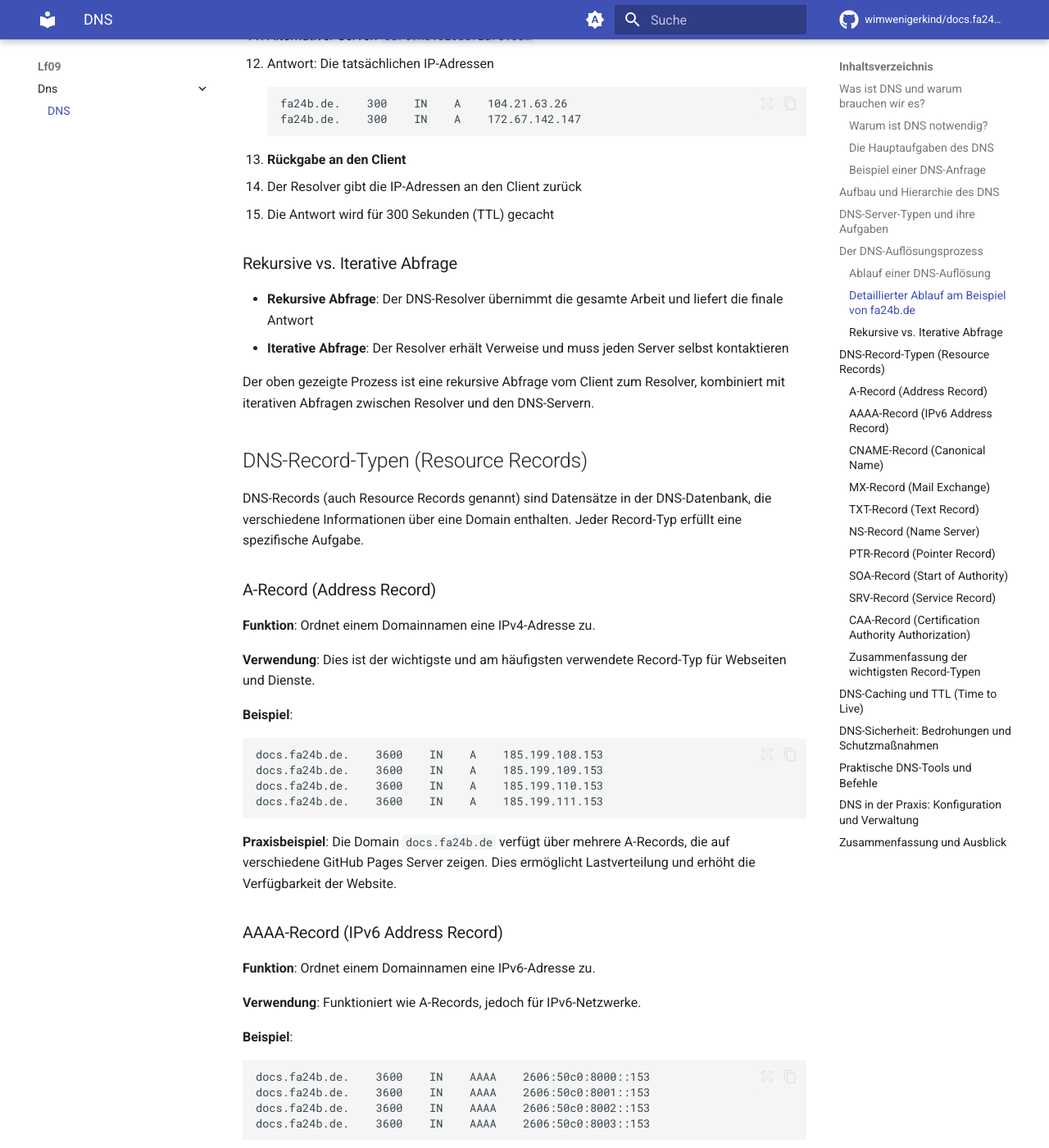
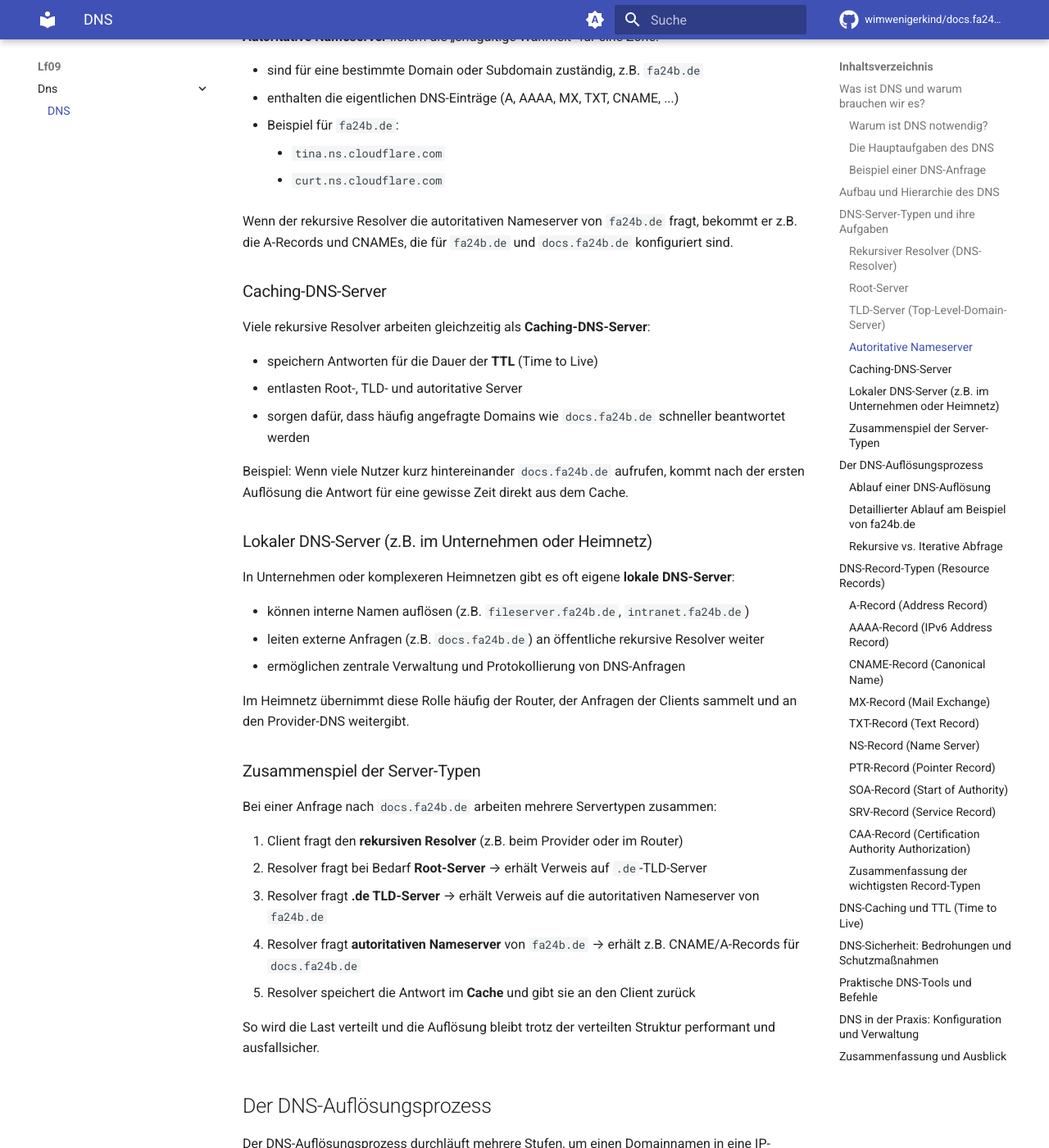
Before and after one commit to wimwenigerkind/docs.fa24b.de, an MkDocs documentation site: the page built from docs/lf09/dns/index.md, in a window 1280 px wide and 1400 px high, scrolled down 2442 px. Shown: the whole window at 82% size. Built offline with MkDocs 1.6.1 and Material for MkDocs 9.7.7, drawn with Linux system fonts in a browser that asks for light colours; comment, search, counter and statistics services are not loaded; the version menu is left out; some of the changed text lies outside the part shown.

Commit message:
added "DNS Server Typen"

```diff
--- a/docs/lf09/dns/index.md
+++ b/docs/lf09/dns/index.md
@@ -39,6 +39,84 @@
 ## Aufbau und Hierarchie des DNS
 
 ## DNS-Server-Typen und ihre Aufgaben
+
+Im Domain Name System übernehmen unterschiedliche DNS-Server spezielle Aufgaben. Zusammengenommen sorgen sie dafür, dass
+Domains wie `docs.fa24b.de` zuverlässig und schnell aufgelöst werden können.
+
+### Rekursiver Resolver (DNS-Resolver)
+
+Der **rekursive Resolver** ist meist der erste Ansprechpartner für Clients:
+
+- läuft oft beim Internetprovider, in Unternehmen oder auf öffentlichen DNS-Diensten (z\.B. 1\.1\.1\.1, 8\.8\.8\.8)
+- nimmt Anfragen von Clients entgegen (z\.B. für `docs.fa24b.de`)
+- fragt bei Bedarf weitere DNS-Server (Root, TLD, autoritative Server) ab
+- speichert Antworten im **Cache**, um zukünftige Anfragen schneller zu beantworten
+
+Für deinen Rechner ist der rekursive Resolver typischerweise im Router oder in den Netzwerkeinstellungen konfiguriert.
+
+### Root-Server
+
+Die **Root-Server** stehen an der Spitze der DNS-Hierarchie:
+
+- kennen keine einzelnen Domains wie `fa24b.de`
+- liefern nur Hinweise, welche **TLD-Server** für eine Endung wie `.de` zuständig sind
+- sind weltweit verteilt und in 13 logische Servergruppen eingeteilt (`a.root-servers.net` bis `m.root-servers.net`)
+
+Ohne Root-Server könnte der Auflösungsprozess nicht bei Null gestartet werden.
+
+### TLD-Server (Top-Level-Domain-Server)
+
+Die **TLD-Server** sind für eine bestimmte Domain-Endung zuständig, z\.B. `.de`:
+
+- verwalten Informationen darüber, welche **autoritativen Nameserver** für eine Domain wie `fa24b.de` zuständig sind
+- speichern \*keine\* A\-Records für `docs.fa24b.de`, sondern nur NS\-Records für `fa24b.de`
+- Beispiel: `.de`\-Server wie `a.nic.de`, `n.de.net`, `z.nic.de`
+
+Bei einer Anfrage nach `fa24b.de` liefern die `.de`\-TLD\-Server die zuständigen Cloudflare\-Nameserver zurück.
+
+### Autoritative Nameserver
+
+**Autoritative Nameserver** liefern die „endgültige Wahrheit“ für eine Zone:
+
+- sind für eine bestimmte Domain oder Subdomain zuständig, z\.B. `fa24b.de`
+- enthalten die eigentlichen DNS\-Einträge (A, AAAA, MX, TXT, CNAME, \...)
+- Beispiel für `fa24b.de`:
+    - `tina.ns.cloudflare.com`
+    - `curt.ns.cloudflare.com`
+
+Wenn der rekursive Resolver die autoritativen Nameserver von `fa24b.de` fragt, bekommt er z\.B. die A\-Records und CNAMEs, die für `fa24b.de` und `docs.fa24b.de` konfiguriert sind.
+
+### Caching-DNS-Server
+
+Viele rekursive Resolver arbeiten gleichzeitig als **Caching-DNS-Server**:
+
+- speichern Antworten für die Dauer der **TTL** (Time to Live)
+- entlasten Root\-, TLD\- und autoritative Server
+- sorgen dafür, dass häufig angefragte Domains wie `docs.fa24b.de` schneller beantwortet werden
+
+Beispiel: Wenn viele Nutzer kurz hintereinander `docs.fa24b.de` aufrufen, kommt nach der ersten Auflösung die Antwort für eine gewisse Zeit direkt aus dem Cache.
+
+### Lokaler DNS-Server (z.B. im Unternehmen oder Heimnetz)
+
+In Unternehmen oder komplexeren Heimnetzen gibt es oft eigene **lokale DNS-Server**:
+
+- können interne Namen auflösen (z\.B. `fileserver.fa24b.de`, `intranet.fa24b.de`)
+- leiten externe Anfragen (z\.B. `docs.fa24b.de`) an öffentliche rekursive Resolver weiter
+- ermöglichen zentrale Verwaltung und Protokollierung von DNS-Anfragen
+
+Im Heimnetz übernimmt diese Rolle häufig der Router, der Anfragen der Clients sammelt und an den Provider\-DNS weitergibt.
+
+### Zusammenspiel der Server-Typen
+
+Bei einer Anfrage nach `docs.fa24b.de` arbeiten mehrere Servertypen zusammen:
+
+1. Client fragt den **rekursiven Resolver** (z\.B. beim Provider oder im Router)
+2. Resolver fragt bei Bedarf **Root-Server** → erhält Verweis auf `.de`\-TLD\-Server
+3. Resolver fragt **.de TLD-Server** → erhält Verweis auf die autoritativen Nameserver von `fa24b.de`
+4. Resolver fragt **autoritativen Nameserver** von `fa24b.de` → erhält z\.B. CNAME/A\-Records für `docs.fa24b.de`
+5. Resolver speichert die Antwort im **Cache** und gibt sie an den Client zurück
+
+So wird die Last verteilt und die Auflösung bleibt trotz der verteilten Struktur performant und ausfallsicher.
 
 ## Der DNS-Auflösungsprozess
 
```
